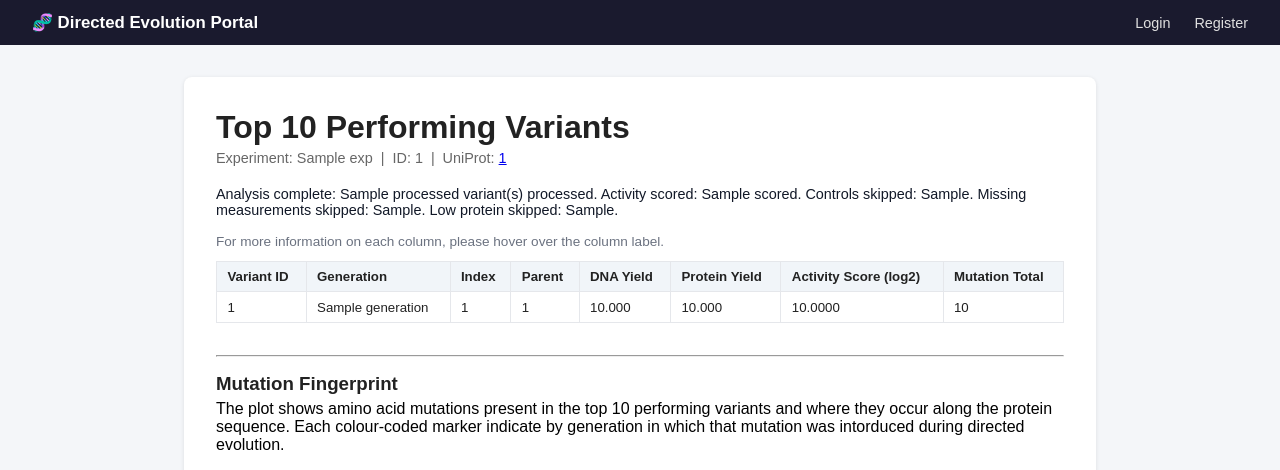
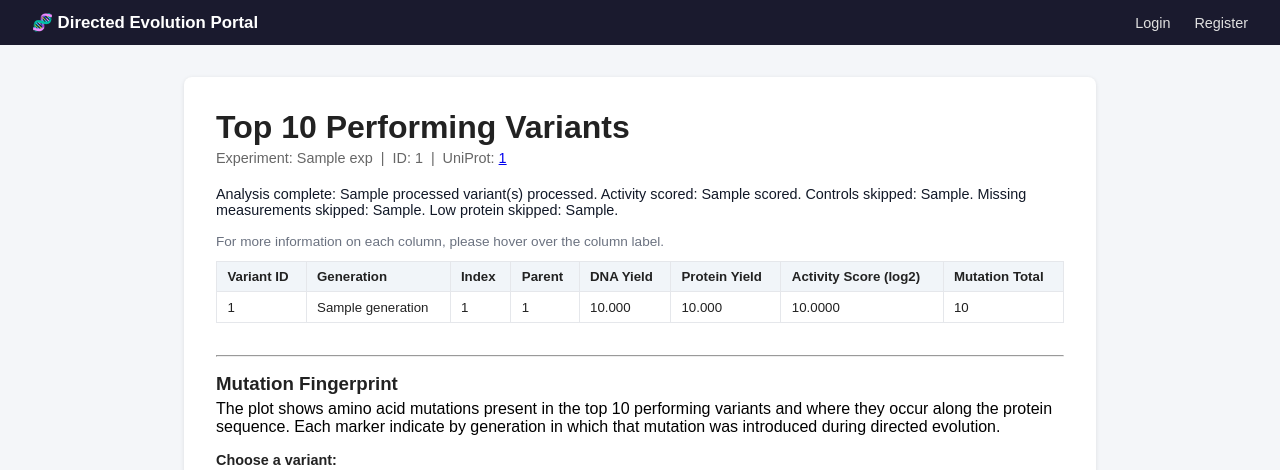
Before and after one commit to BIO727P-Sierra/Software_Development_Project, a Flask app: template app/templates/analysis/top_performers.html in a window 1280 px wide. Shown: the top 470 px of the page. Run offline with Flask 3, Linux system fonts and the light colour scheme; the template is opened without the code that fills it: most values are stand-ins (such as "Sample title", 1, 10 or a date in 2020); some libraries are stand-ins or nearby versions.

Commit message:
fixed typo in fingerprint visualisation description

```diff
--- a/app/templates/analysis/top_performers.html
+++ b/app/templates/analysis/top_performers.html
@@ -62,10 +62,10 @@
   </table>
   </div>
 
-  <!-- START of Optional Mutation Fingerprint Section-->
+  <!-- START of Optional Mutation Fingerprint Section underneath top 10 performance table-->
   <hr style="margin: 2rem 0 1rem;">
   <h3>Mutation Fingerprint</h3>
-  <p style="color:black; font-size:1rem; margin:0.35rem 0 1rem;"> The plot shows amino acid mutations present in the top 10 performing variants and where they occur along the protein sequence. Each colour-coded marker indicate by generation in which that mutation was intorduced during directed evolution. </p>
+  <p style="color:black; font-size:1rem; margin:0.35rem 0 1rem;"> The plot shows amino acid mutations present in the top 10 performing variants and where they occur along the protein sequence. Each marker indicate by generation in which that mutation was introduced during directed evolution. </p>
 
   <label for="variant-select">Choose a variant:</label>
   <select id="variant-select">
```
